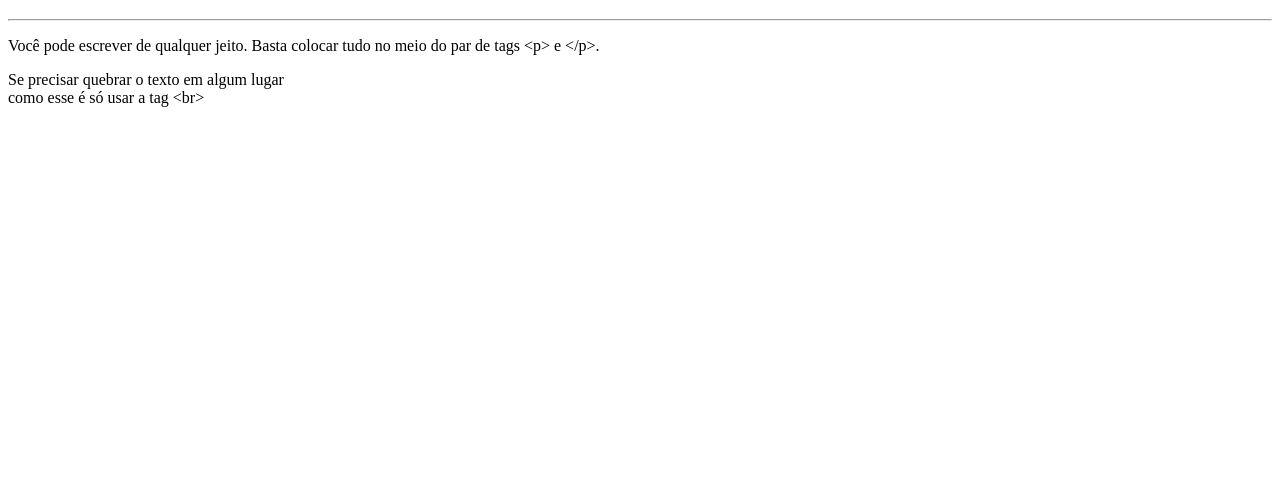
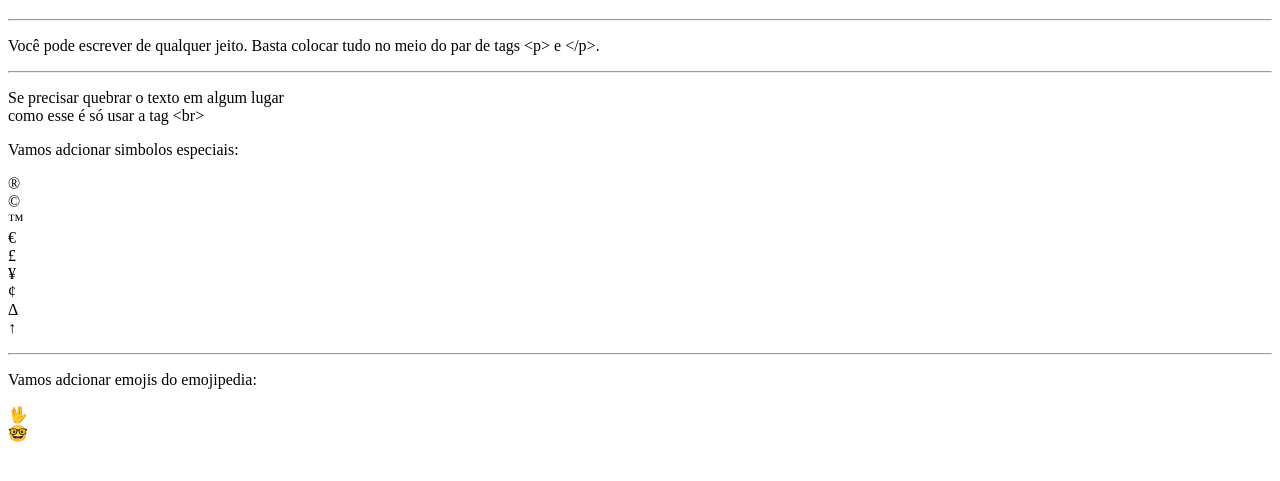
Before and after one commit to maxcaetanoo/Curos-de-Html-Css, a plain HTML site: page ex002/index.html in a window 1280 px wide. Shown: the part 61-542 px from the top of the page. Drawn offline with Linux system fonts and the light colour scheme.

Commit message:
update ex002

```diff
--- a/ex002/index.html
+++ b/ex002/index.html
@@ -9,8 +9,14 @@
     <h1>Parágrafos e Quebras de Linha</h1>
     <hr>
     <p>Você pode escrever de qualquer jeito.
-        Basta colocar tudo no meio do par de tags &lt;p&gt; e &lt;/p&gt;.
+        Basta colocar tudo no meio do par de tags &lt;<!--LESS THAN -->p&gt;<!-- GREATER THAN --> e &lt;/p&gt;.
     </p>
+    <hr>
     <p>Se precisar quebrar o texto em algum lugar <br> como esse é só usar a tag &lt;br&gt;</p>
+    <p>Vamos adcionar simbolos especiais:</p>
+    <p>&reg;<br> &copy; <br> &trade; <br> &euro; <br> &pound; <br> &yen; <br> &cent; <br> &Delta; <br> &uarr;</p>
+    <hr>
+    <p>Vamos adcionar emojis do emojipedia:</p>
+    <p>&#X1F596; <br> &#x1F913; </p>
 </body>
 </html>
```
